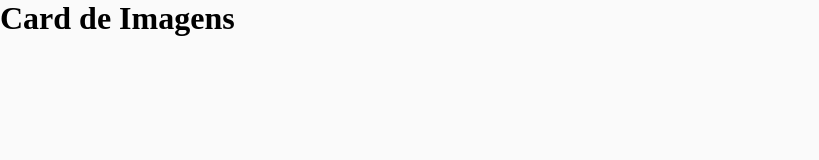
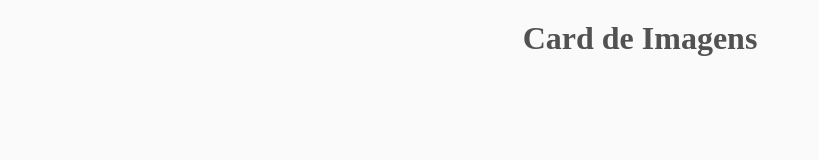
Before and after one commit to carolinakaji/card-imagens, a plain HTML site: page index.html in a window 1280 px wide. Shown: the whole page, without its empty margins (0-819 px from the left). Drawn offline with Linux system fonts and the light colour scheme.

Commit message:
Estilo para o <h1>

```diff
--- a/css/style.css
+++ b/css/style.css
@@ -8,3 +8,9 @@
 html {
   background-color: #fafafa;
 }
+
+h1 {
+  text-align: center;
+  margin: 20px;
+  color: #525252;
+}
```
